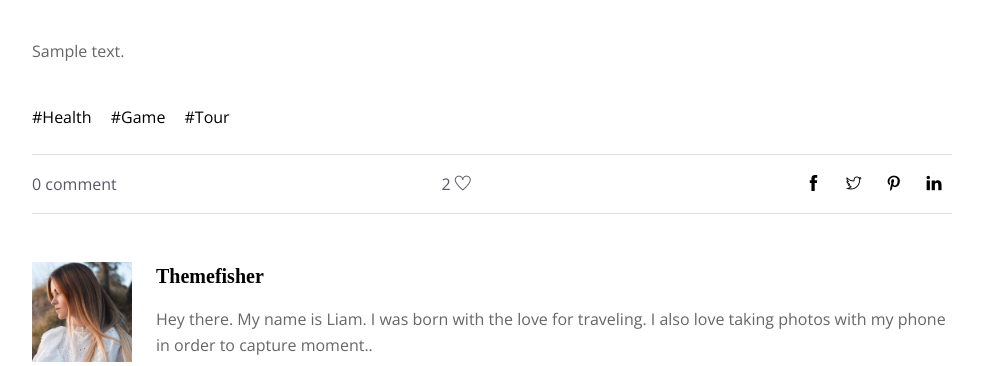
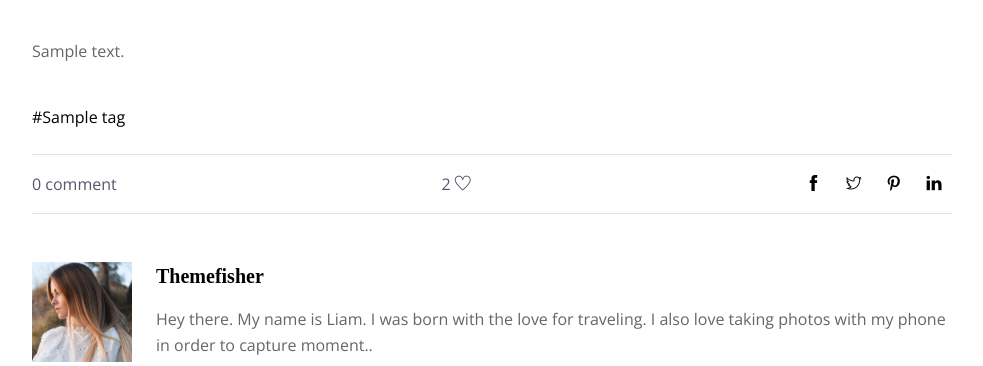
Before and after one commit to rivka-levit/travelling-blog, a Django app: template posts/templates/posts/post_detail.html in a window 1280 px wide. Shown: the part 1184-1550 px from the top of the page, without its empty margins (148-1131 px from the left). Run offline with Django 3.2, Linux system fonts and the light colour scheme; the template is opened without the code that fills it: most values are stand-ins (such as "Sample title", 1, 10 or a date in 2020); grey boxes marked "Sample" are stand-in pictures; some libraries are stand-ins or nearby versions; some web fonts are replaced.

Commit message:
tags to detail page

```diff
--- a/posts/templates/posts/post_detail.html
+++ b/posts/templates/posts/post_detail.html
@@ -36,9 +36,9 @@
 
 
                         <div class="post-tags py-4">
-                            <a href="#">#Health</a>
-                            <a href="#">#Game</a>
-                            <a href="#">#Tour</a>
+                            {% for tag in post.tags.all %}
+                            <a href="#">#{{ tag.name|capfirst }}</a>
+                            {% endfor %}
                         </div>
 
 
```
